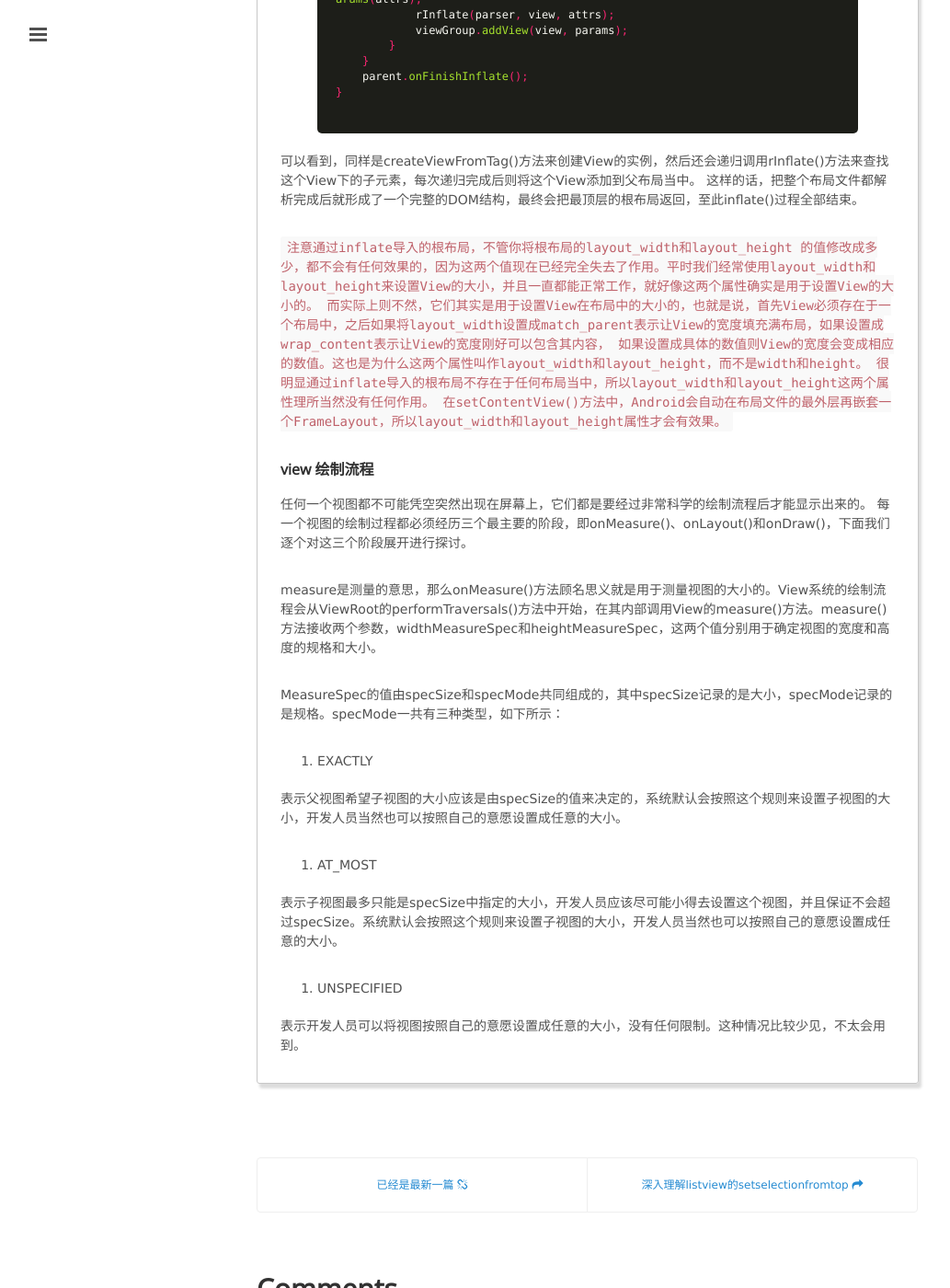
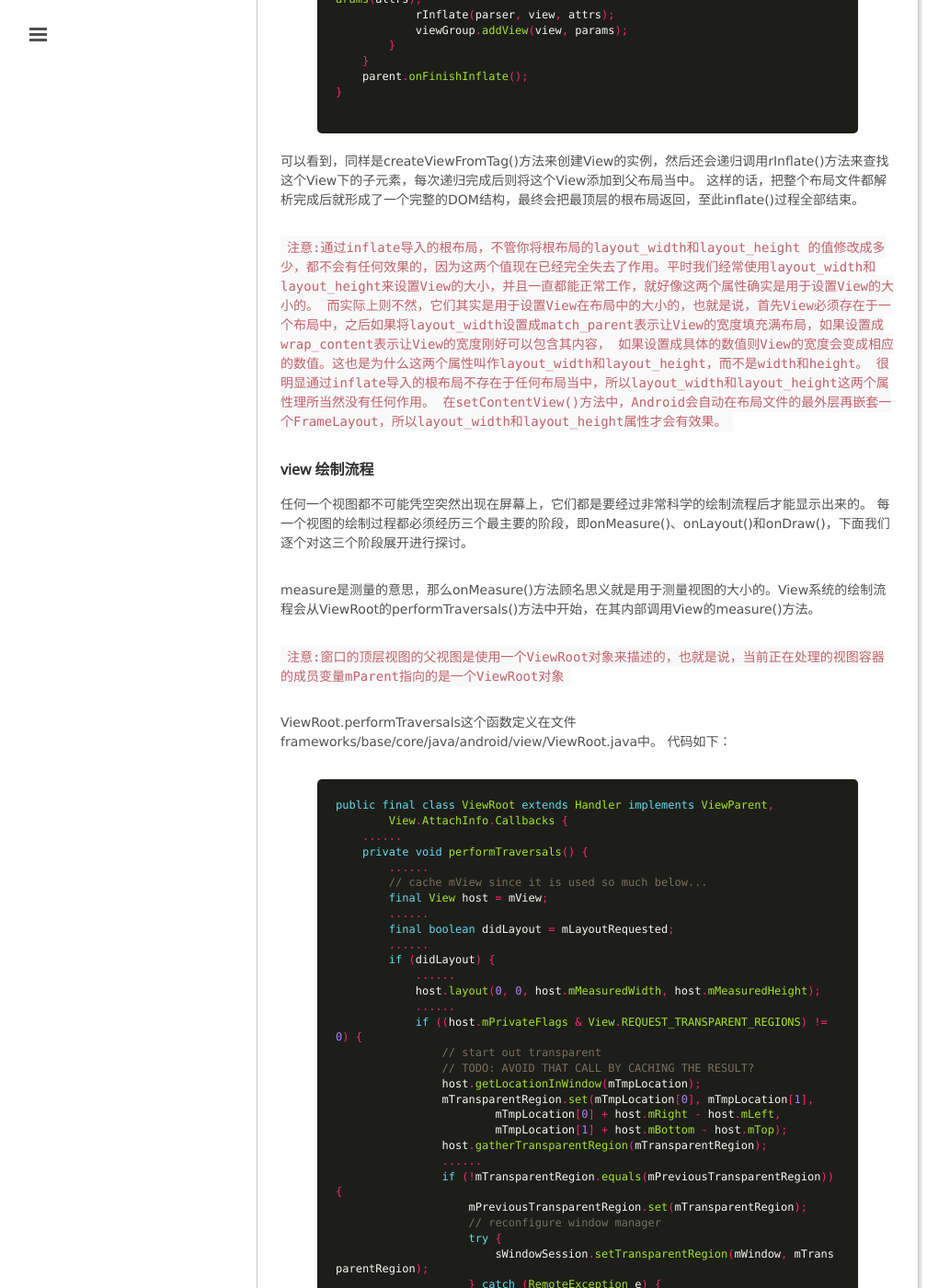
Before and after one commit to mxn21/mxn21.github.io, a Jekyll site: the page built from _posts/2015-7-14-深入了解android view绘制机制.md, in a window 1280 px wide and 1400 px high, scrolled down 2616 px. Shown: the whole window at 92% size, without its empty margins (1-1034 px from the left). Built offline with Jekyll 4.4.1, drawn with Linux system fonts in a browser that asks for light colours; Markdown is read by kramdown in place of the engine named in the settings; comment, search, counter and statistics services are not loaded; some of the changed text lies outside the part shown.

Commit message:
1312321
1232112

````diff
--- a/_posts/2015-7-14-深入了解android view绘制机制.md
+++ b/_posts/2015-7-14-深入了解android view绘制机制.md
@@ -130,7 +130,7 @@
 可以看到，同样是createViewFromTag()方法来创建View的实例，然后还会递归调用rInflate()方法来查找这个View下的子元素，每次递归完成后则将这个View添加到父布局当中。
 这样的话，把整个布局文件都解析完成后就形成了一个完整的DOM结构，最终会把最顶层的根布局返回，至此inflate()过程全部结束。
 
-```注意通过inflate导入的根布局，不管你将根布局的layout_width和layout_height
+```注意:通过inflate导入的根布局，不管你将根布局的layout_width和layout_height
 的值修改成多少，都不会有任何效果的，因为这两个值现在已经完全失去了作用。平时我们经常使用layout_width和layout_height来设置View的大小，并且一直都能正常工作，就好像这两个属性确实是用于设置View的大小的。
 而实际上则不然，它们其实是用于设置View在布局中的大小的，也就是说，首先View必须存在于一个布局中，之后如果将layout_width设置成match_parent表示让View的宽度填充满布局，如果设置成wrap_content表示让View的宽度刚好可以包含其内容，
 如果设置成具体的数值则View的宽度会变成相应的数值。这也是为什么这两个属性叫作layout_width和layout_height，而不是width和height。
@@ -143,7 +143,60 @@
 任何一个视图都不可能凭空突然出现在屏幕上，它们都是要经过非常科学的绘制流程后才能显示出来的。
 每一个视图的绘制过程都必须经历三个最主要的阶段，即onMeasure()、onLayout()和onDraw()，下面我们逐个对这三个阶段展开进行探讨。
 
-measure是测量的意思，那么onMeasure()方法顾名思义就是用于测量视图的大小的。View系统的绘制流程会从ViewRoot的performTraversals()方法中开始，在其内部调用View的measure()方法。measure()方法接收两个参数，widthMeasureSpec和heightMeasureSpec，这两个值分别用于确定视图的宽度和高度的规格和大小。
+measure是测量的意思，那么onMeasure()方法顾名思义就是用于测量视图的大小的。View系统的绘制流程会从ViewRoot的performTraversals()方法中开始，在其内部调用View的measure()方法。
+
+```注意:窗口的顶层视图的父视图是使用一个ViewRoot对象来描述的，也就是说，当前正在处理的视图容器的成员变量mParent指向的是一个ViewRoot对象```
+
+ ViewRoot.performTraversals这个函数定义在文件frameworks/base/core/java/android/view/ViewRoot.java中。
+ 代码如下：
+    {% highlight java  %}
+public final class ViewRoot extends Handler implements ViewParent,
+        View.AttachInfo.Callbacks {
+    ......
+    private void performTraversals() {
+        ......
+        // cache mView since it is used so much below...
+        final View host = mView;
+        ......
+        final boolean didLayout = mLayoutRequested;
+        ......
+        if (didLayout) {
+            ......
+            host.layout(0, 0, host.mMeasuredWidth, host.mMeasuredHeight);
+            ......
+            if ((host.mPrivateFlags & View.REQUEST_TRANSPARENT_REGIONS) != 0) {
+                // start out transparent
+                // TODO: AVOID THAT CALL BY CACHING THE RESULT?
+                host.getLocationInWindow(mTmpLocation);
+                mTransparentRegion.set(mTmpLocation[0], mTmpLocation[1],
+                        mTmpLocation[0] + host.mRight - host.mLeft,
+                        mTmpLocation[1] + host.mBottom - host.mTop);
+                host.gatherTransparentRegion(mTransparentRegion);
+                ......
+                if (!mTransparentRegion.equals(mPreviousTransparentRegion)) {
+                    mPreviousTransparentRegion.set(mTransparentRegion);
+                    // reconfigure window manager
+                    try {
+                        sWindowSession.setTransparentRegion(mWindow, mTransparentRegion);
+                    } catch (RemoteException e) {
+                    }
+                }
+            }
+            ......
+        }
+        ......
+        boolean cancelDraw = attachInfo.mTreeObserver.dispatchOnPreDraw();
+        if (!cancelDraw && !newSurface) {
+            ......
+            draw(fullRedrawNeeded);
+            ......
+        }
+    }
+    ......
+}
+            {% endhighlight %}
+
+measure()方法接收两个参数，widthMeasureSpec和heightMeasureSpec，这两个值分别用于确定视图的宽度和高度的规格和大小。
 
 MeasureSpec的值由specSize和specMode共同组成的，其中specSize记录的是大小，specMode记录的是规格。specMode一共有三种类型，如下所示：
 
````
